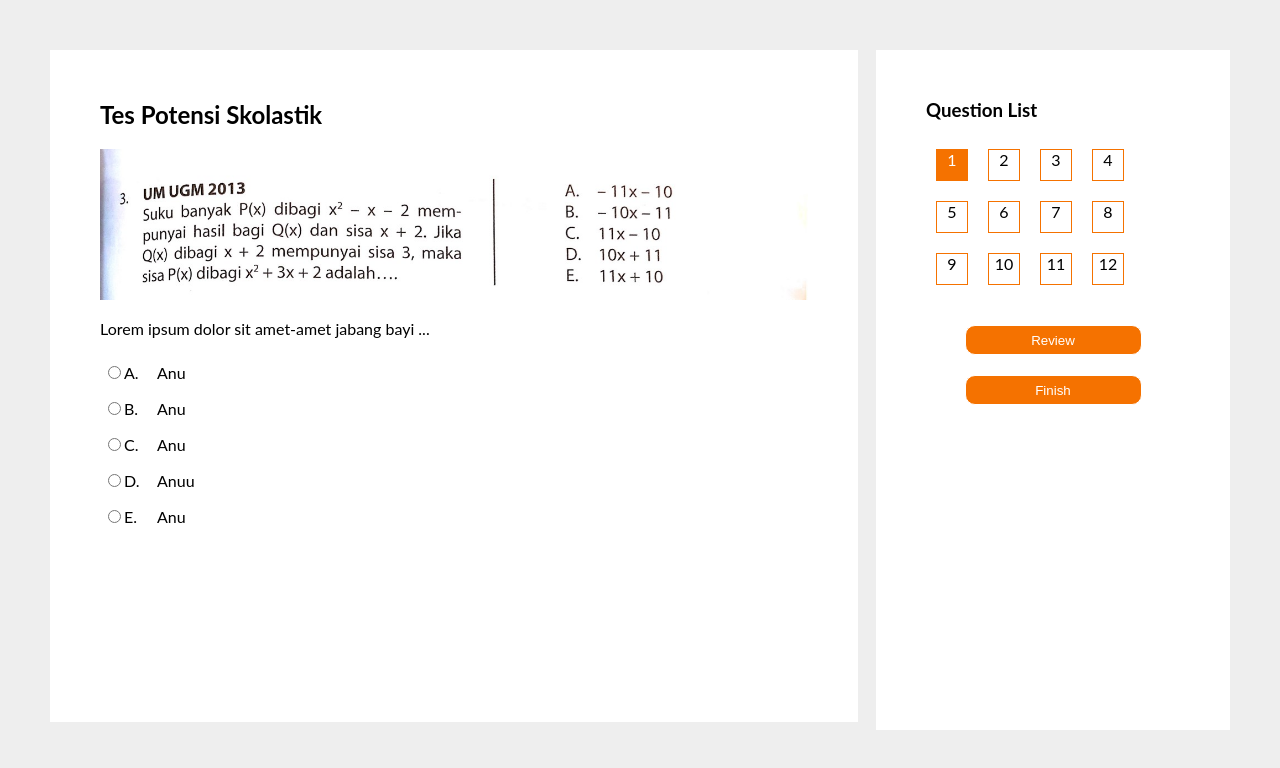
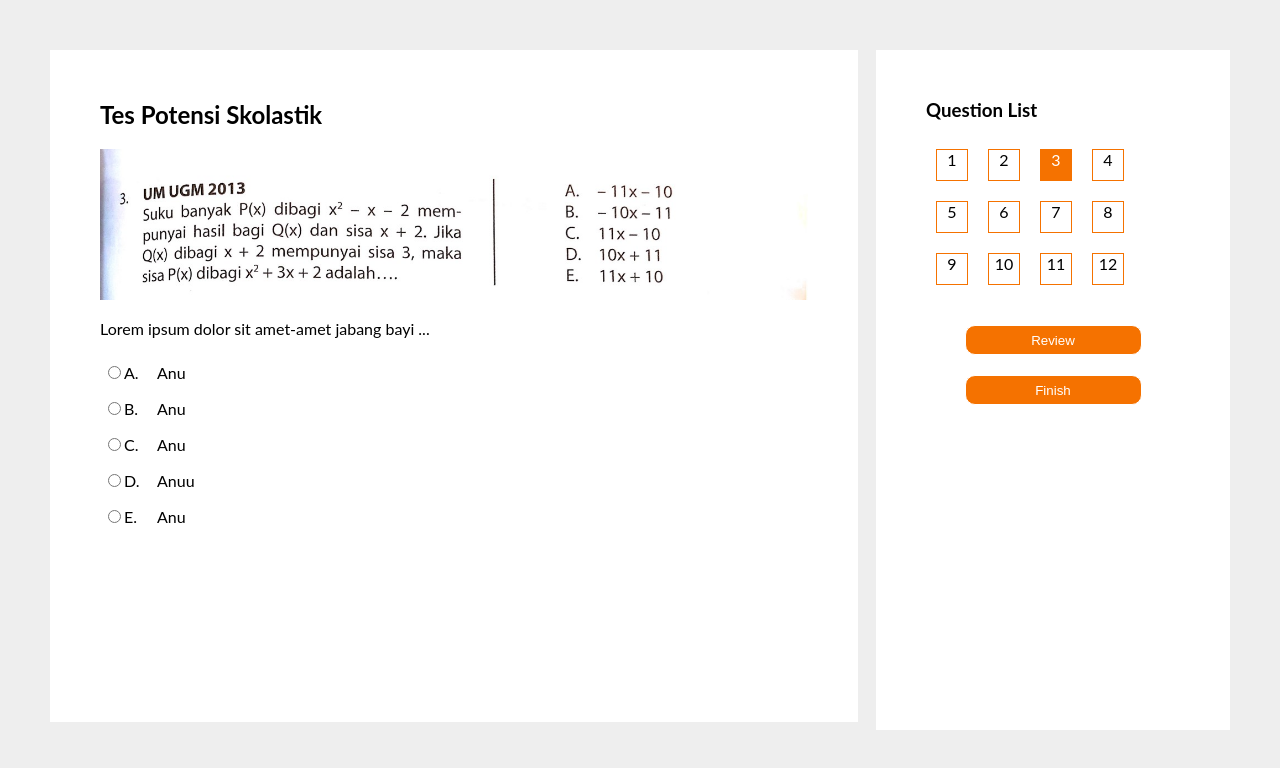
Before and after one commit to akhmaliswara/Akhmal-Iswara-Adjie-eduka-fe-internship, a Vue app: page /#/tryout/1 in a window 1280 px wide. Shown: the top 768 px of the page. Built offline with nearby package versions, Linux system fonts and the light colour scheme.

Commit message:
make question_number component clickable

```diff
--- a/src/views/tryout_page/components/number_question.vue
+++ b/src/views/tryout_page/components/number_question.vue
@@ -1,5 +1,5 @@
 <template>
-	<div class="number_question" v-bind:class="{'number_question_clicked': (id == current_number)}">
+	<div class="number_question" v-bind:class="{'number_question_clicked': (id == current_number)}" v-on:click="onClickNumber">
 		<div class="number" id="1">{{id}}</div>
 	</div>
 </template>
@@ -10,6 +10,11 @@ export default {
 	props: {
 		id: Number,
 		current_number: Number,
+	},
+	methods: {
+		onClickNumber() {
+			this.$emit('onClickNumber', this.id);
+		}
 	}
 };
 </script>
@@ -23,11 +28,11 @@ $orange: #f57200;
 	border: 1.5px solid $orange;
 	text-align: center;
 	margin: 10px;
-	color: black;
-	background-color: white;
+	cursor: pointer;
 }
 .number_question_clicked {
 	background-color: $orange;
 	color: white;
+	cursor: pointer;
 }
 </style>
--- a/src/views/tryout_page/index.vue
+++ b/src/views/tryout_page/index.vue
@@ -5,7 +5,7 @@
 				<div class="question_picker">
 					<h3>Question List</h3>
 					<div class="question_list">
-						<NumberQuestion v-for="n in 12" v-bind:key="n" :id="n" :current_number="current_number"></NumberQuestion>
+						<NumberQuestion v-for="n in 12" v-bind:key="n" :id="n" :current_number="current_number" v-on:onClickNumber="onClickNumber"></NumberQuestion>
 					</div>
 				</div>
 				<div class="button_container">
@@ -54,9 +54,15 @@ export default {
 	},
 	data() {
 		return {
-			current_number: 1,
+			current_number: 3,
 		}
-	}
+	},
+	methods: {
+		onClickNumber(event) {
+			this.current_number = event;
+			console.log(event);
+		},
+	},
 };
 </script>
 
```
